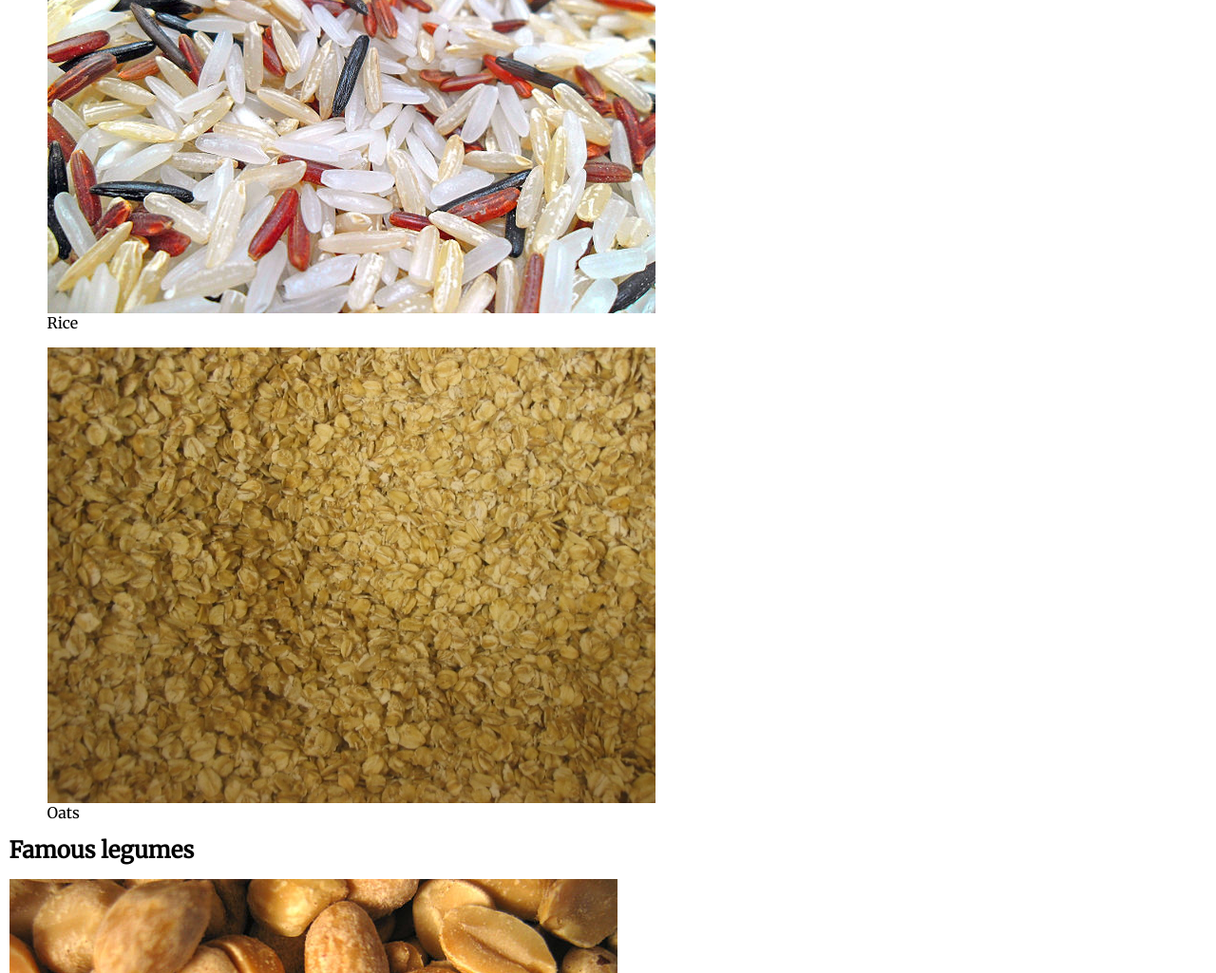
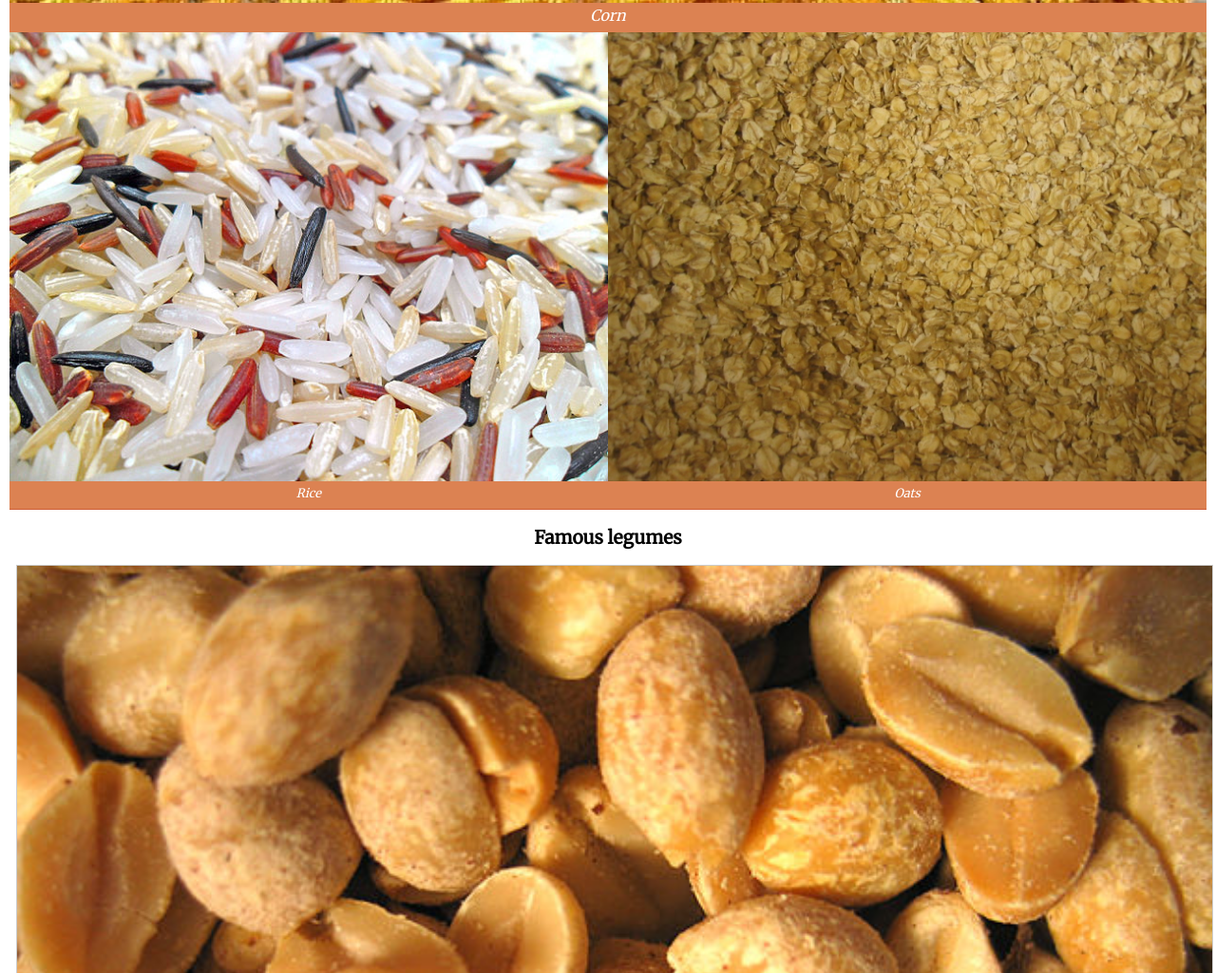
Before and after one commit to Dforest24/dsn1674-assignment-5, a plain HTML site: page index.html in a window 1280 px wide. Shown: the part 1775-2800 px from the top of the page at 95% size. Drawn offline with Linux system fonts and the light colour scheme.

Commit message:
css mistakes
no boxes were shown

```diff
--- a/css/css5.css
+++ b/css/css5.css
@@ -58,3 +58,85 @@ li:hover{
   margin-right: 10px;
   clear: left;
 }
+h2 {
+  text-align: center;
+  color: white;
+  padding: 1em;
+  background-color: #dc8252;
+  border-top: 1px solid #cd5b34;
+  margin-bottom: 0;
+  font-size: 1.2rem;
+  clear: both;
+}
+.cereals, .quinoa {
+  float: right;
+  width: 31%;
+  clear: right;
+  margin: 7px;
+  border: 1px solid #cccccc;
+}
+.corn img{
+  width: 100%;
+  display: block;
+}
+.corn{
+  margin: 0;
+  width: 100%;
+}
+.corn figcaption {
+    text-align: center;
+  color: white;
+  padding:.2em 0 .5em 0;
+  background-color: #dc8252;
+  font-style: italic;
+}
+.rice img{
+  width: 100%;
+  display: block;
+}
+.rice{
+  margin:0;
+  width: 50%;
+  float: left;
+}
+.rice figcaption {
+  text-align: center;
+  color: white;
+  padding:.2em 0 .5em 0;
+  background-color: #dc8252;
+  border-bottom: 1px solid #cd5b34;
+  font-style: italic;
+  font-size: .8em;
+}
+.oats img{
+  width: 100%;
+  display:block;
+}
+.oats {
+  width: 50%;
+  float: right;
+  margin:0;
+}
+.oats figcaption {
+  text-align: center;
+  color: white;
+  padding:.2em 0 .5em 0;
+  background-color: #dc8252;
+  border-bottom: 1px solid #cd5b34;
+  font-style: italic;
+  font-size: .8em;
+}
+.legumes {
+  background-color: white;
+  border: none;
+  color: #000;
+  font-weight: bold;
+}
+
+.peanuts {
+  width: 20%;
+  float: left;
+  margin: 0 7px;
+  clear: left;
+  border: 1px solid #cccccc;
+}
```
Also changed, not shown: index.html (+0 -1 lines).
